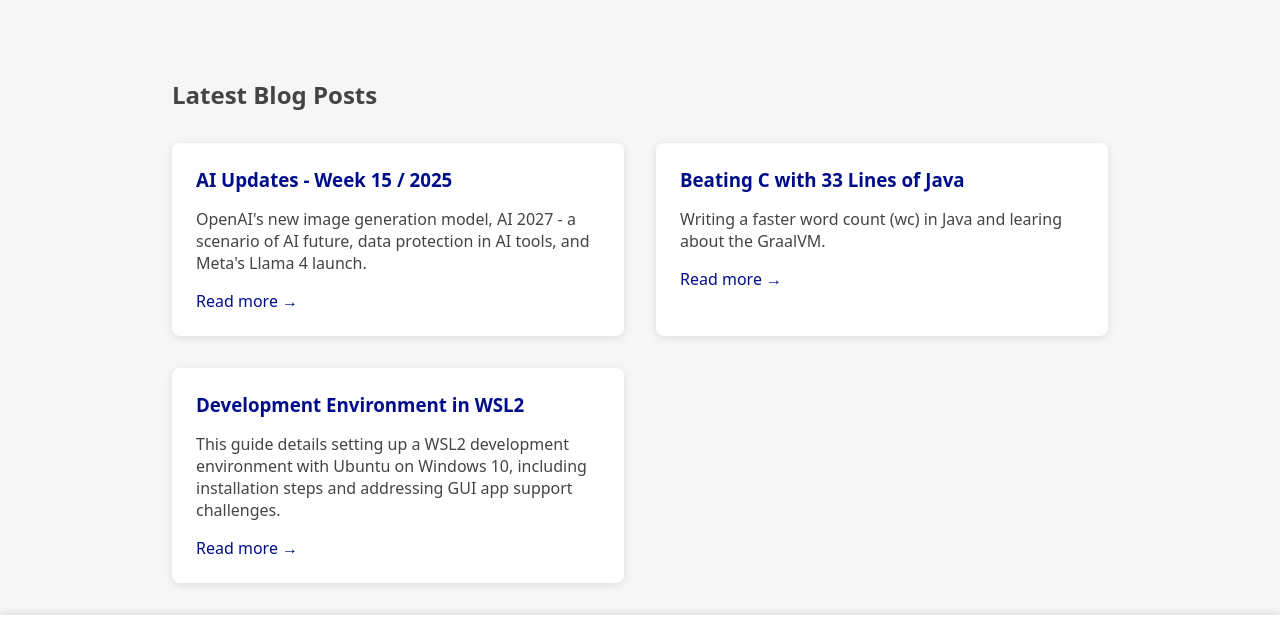
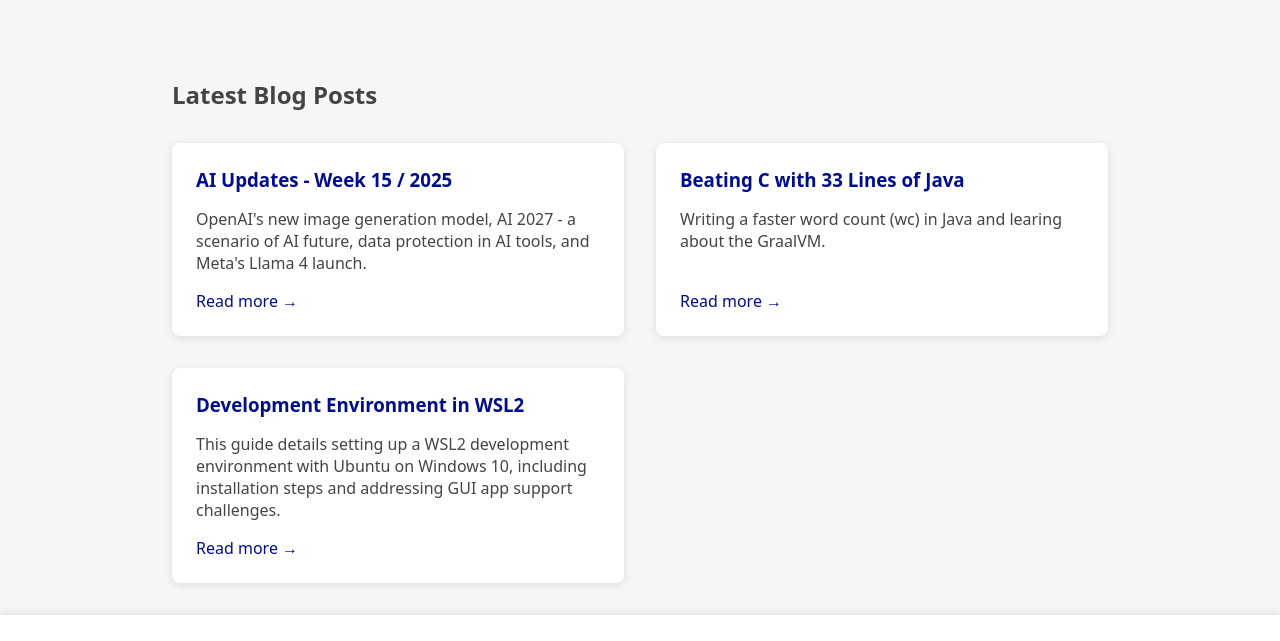
Before and after one commit to derkoe/derkoe.dev, an Astro site: page / in a window 1280 px wide. Shown: the part 886-1527 px from the top of the page. Built offline with nearby package versions, Linux system fonts and the light colour scheme; Astro itself is replaced by a stand-in of ours.

Commit message:
Refactor blog post cards for improved accessibility and styling

```diff
--- a/src/pages/index.astro
+++ b/src/pages/index.astro
@@ -51,13 +51,13 @@ posts.sort((a, b) => b.data.pubDate?.valueOf() - a.data.pubDate?.valueOf());
     <div class="post-grid">
       {
         posts.map(post => (
-          <article class="post-card">
-            <h3>{post.data.title}</h3>
-            <p>{post.data.summary}</p>
-            <a href={`/blog/${post.slug}`} class="read-more">
-              Read more →
-            </a>
-          </article>
+          <a href={`/blog/${post.slug}`} class="post-card">
+            <article>
+              <h3>{post.data.title}</h3>
+              <p>{post.data.summary}</p>
+              <span class="read-more">Read more →</span>
+            </article>
+          </a>
         ))
       }
     </div>
@@ -166,6 +166,22 @@ posts.sort((a, b) => b.data.pubDate?.valueOf() - a.data.pubDate?.valueOf());
     padding: 1.5rem;
     border-radius: 8px;
     box-shadow: 0 2px 8px rgba(0, 0, 0, 0.1);
+    text-decoration: none;
+    display: block;
+    transition:
+      transform 0.2s,
+      box-shadow 0.2s;
+  }
+
+  .post-card:hover {
+    transform: translateY(-4px);
+    box-shadow: 0 4px 12px rgba(0, 0, 0, 0.15);
+  }
+
+  .post-card article {
+    height: 100%;
+    display: flex;
+    flex-direction: column;
   }
 
   .post-card h3 {
@@ -176,6 +192,7 @@ posts.sort((a, b) => b.data.pubDate?.valueOf() - a.data.pubDate?.valueOf());
   .post-card p {
     margin: 1rem 0;
     color: var(--text);
+    flex-grow: 1;
   }
 
   .read-more {
```
